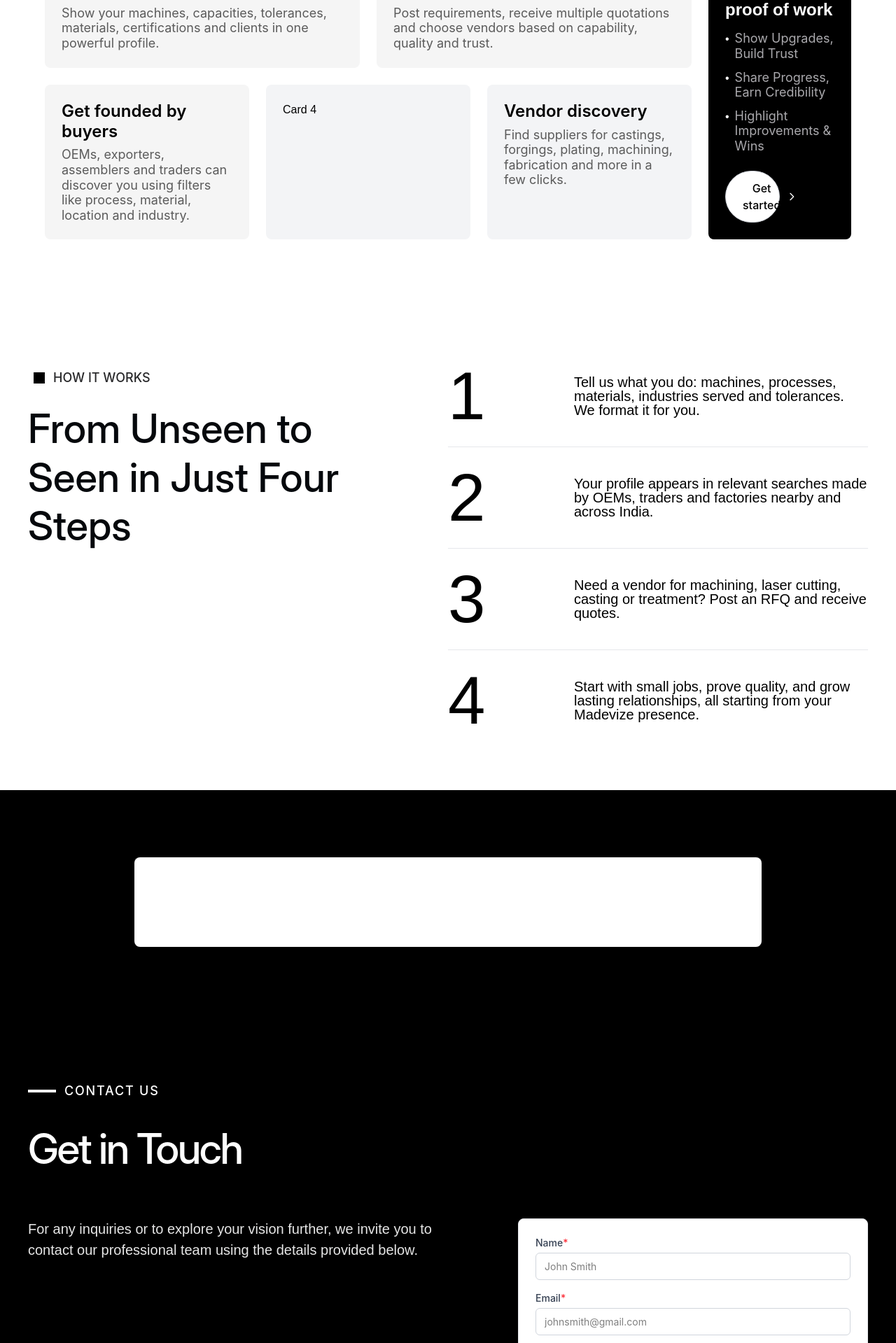
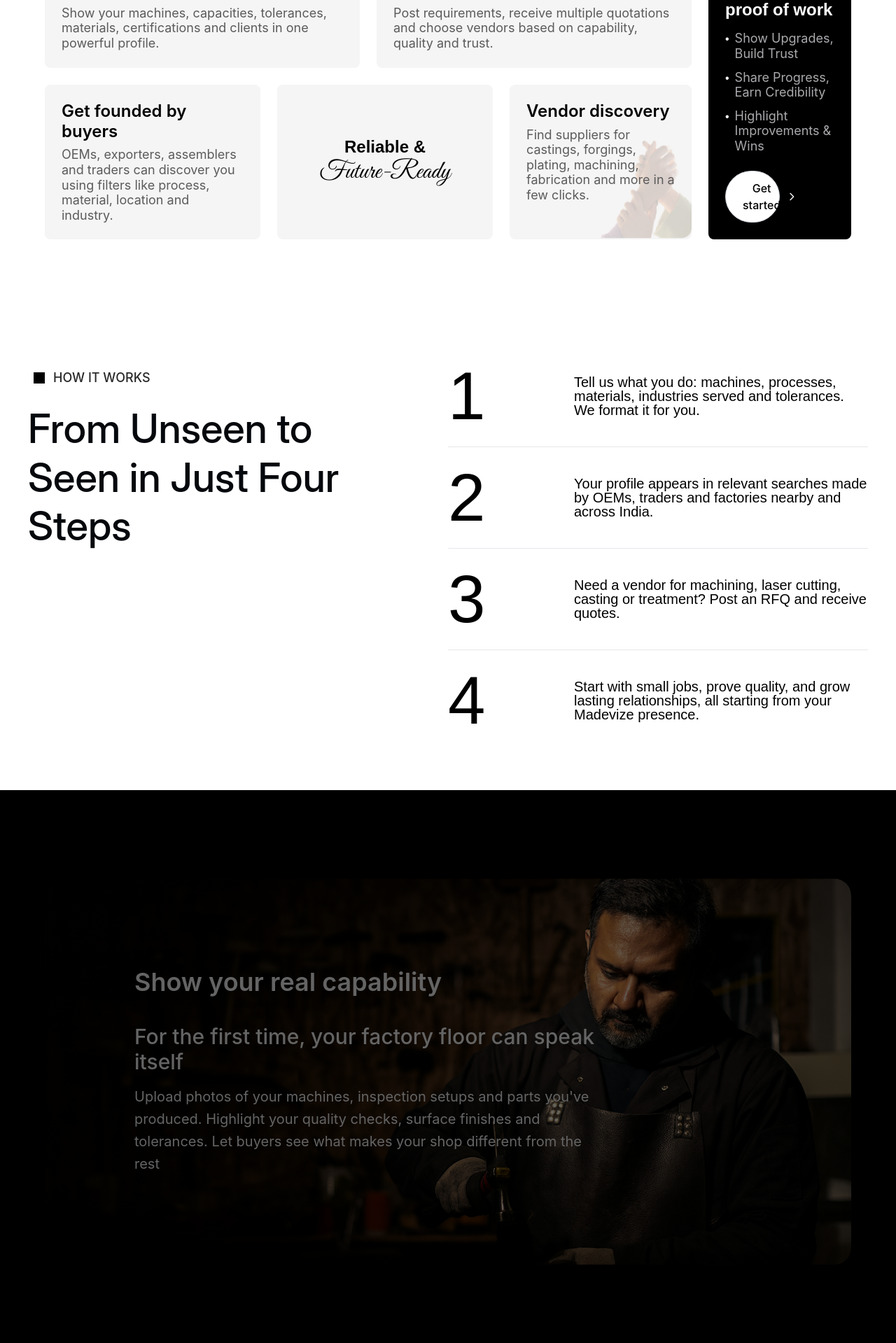
Before and after one commit to udhavm47/madewize-frontend, a React (Vite) app: page / in a window 1280 px wide. Shown: the part 2301-4220 px from the top of the page at 70% size. Built offline with nearby package versions, Linux system fonts and the light colour scheme.

Commit message:
updated code

```diff
--- a/index.html
+++ b/index.html
@@ -4,7 +4,12 @@
     <meta charset="UTF-8" />
     <link rel="icon" type="image/svg+xml" href="/madevize.ico" />
     <meta name="viewport" content="width=device-width, initial-scale=1.0" />
-    <title>Madevize</title>
+    <link rel="preconnect" href="https://fonts.googleapis.com">
+    <link rel="preconnect" href="https://fonts.gstatic.com" crossorigin>
+    <link href="https://fonts.googleapis.com/css2?family=Great+Vibes&display=swap" rel="stylesheet">
+    <meta name="description" content="Madevize helps manufacturing businesses get discovered, build trust, and connect with buyers and vendors through verified profiles, smart search, and RFRQ tools." />
+    <title>Madevize — Digital Presence Platform for India’s Industrial & B2B Manufacturers
+    </title>
   </head>
   <body>
     <div id="root"></div>
--- a/src/index.css
+++ b/src/index.css
@@ -1,5 +1,6 @@
 @import "tailwindcss";
 @import url('https://fonts.googleapis.com/css2?family=Inter:wght@100;200;300;400;500;600;700;800;900&display=swap');
+@import url('https://fonts.googleapis.com/css2?family=Great+Vibes&display=swap');
 
 body {
   font-family: 'Inter, Montserrat', sans-serif;
--- a/src/pages/LandingPage.jsx
+++ b/src/pages/LandingPage.jsx
@@ -5,6 +5,8 @@ import { CheckCircleIcon } from '@heroicons/react/24/outline'
 import RegistrationForm from '../components/RegistrationForm'
 import LoginForm from '../components/LoginForm'
 import AnimatedText from '../components/AnimatedText'
+import card5Image from '../assets/card5.png'
+import bgnewImage from '../assets/bgnew.png'
 
 const LandingPage = ({ onLoginSuccess }) => {
   const navigate = useNavigate()
@@ -17,6 +19,8 @@ const LandingPage = ({ onLoginSuccess }) => {
   const cardsSectionRef = useRef(null)
   const [isHowItWorksSectionVisible, setIsHowItWorksSectionVisible] = useState(false)
   const howItWorksSectionRef = useRef(null)
+  const [isImageSectionVisible, setIsImageSectionVisible] = useState(false)
+  const imageSectionRef = useRef(null)
   const [counter1, setCounter1] = useState(0)
   const [counter2, setCounter2] = useState(0)
   const [counter3, setCounter3] = useState(0)
@@ -267,6 +271,34 @@ const LandingPage = ({ onLoginSuccess }) => {
     }
   }, [])
 
+  // Intersection Observer for image section - scroll-based animation
+  useEffect(() => {
+    const handleScroll = () => {
+      if (!imageSectionRef.current) return
+
+      const rect = imageSectionRef.current.getBoundingClientRect()
+      const windowHeight = window.innerHeight
+
+      // Calculate when section enters viewport
+      const sectionTop = rect.top
+      const sectionHeight = rect.height
+
+      // Start animation when section is 20% visible
+      if (sectionTop < windowHeight * 0.8 && sectionTop + sectionHeight > 0) {
+        setIsImageSectionVisible(true)
+      } else {
+        setIsImageSectionVisible(false)
+      }
+    }
+
+    window.addEventListener('scroll', handleScroll, { passive: true })
+    handleScroll() // Check initial state
+
+    return () => {
+      window.removeEventListener('scroll', handleScroll)
+    }
+  }, [])
+
   // Counter animations for "How It Works" section
   useEffect(() => {
     if (!isHowItWorksSectionVisible) {
@@ -771,30 +803,50 @@ const LandingPage = ({ onLoginSuccess }) => {
               </div>
               {/* Card 4 */}
               <div
-                className="bg-gray-100 rounded-lg p-5 md:p-6 lg:p-6 flex-1 min-h-[150px]"
+                className="bg-[#F5F5F5] rounded-lg p-5 md:p-6 lg:p-6 flex-1 min-h-[150px] flex items-center justify-center"
             style={{
                   transform: isCardsSectionVisible ? 'translateY(0)' : 'translateY(-50px)',
                   opacity: isCardsSectionVisible ? 1 : 0,
                   transition: `transform 1.5s cubic-bezier(0.34, 1.56, 0.64, 1) 0.3s, opacity 1.5s ease 0.3s`
             }}
           >
-                <p className="text-black">Card 4</p>
+                <h3 className="text-black font-semibold text-[36px] md:text-xl lg:text-[24px] text-center" style={{ lineHeight: '1.2' }}>
+                  <span style={{ fontFamily: '"Geist", "Geist Placeholder", sans-serif' }}>Reliable &</span><br></br><span className="font-normal" style={{ fontFamily: "'Great Vibes', sans-serif", fontSize: '36px' }}>Future-Ready</span>
+                </h3>
               </div>
               {/* Card 5 */}
               <div
-                className="bg-gray-100 rounded-lg p-5 md:p-6 lg:p-6 flex-1 min-h-[150px]"
+                className="bg-[#F5F5F5] rounded-lg flex-1 min-h-[150px] relative overflow-hidden"
               style={{
                   transform: isCardsSectionVisible ? 'translateY(0)' : 'translateY(-50px)',
                   opacity: isCardsSectionVisible ? 1 : 0,
                   transition: `transform 1.5s cubic-bezier(0.34, 1.56, 0.64, 1) 0.3s, opacity 1.5s ease 0.3s`
                 }}
               >
+                <div className="p-5 md:p-6 lg:p-6 relative z-10">
                   <h3 className="text-black font-semibold mb-2 text-lg md:text-xl lg:text-[24px]" style={{ fontFamily: 'Inter, sans-serif', lineHeight: '1.2' }}>
                     Vendor discovery
                   </h3>
                   <p className="text-[#5B5B5B] text-sm md:text-base lg:text-[18px]" style={{ fontFamily: 'Inter, sans-serif', lineHeight: '1.2' }}>
                   Find suppliers for castings, forgings, plating, machining, fabrication and more in a few clicks.
                   </p>
+                </div>
+                <img
+                  src={card5Image}
+                  alt=""
+                  style={{
+                    position: 'absolute',
+                    bottom: 0,
+                    right: 0,
+                    height: 'auto',
+                    width: 'auto',
+                    maxWidth: '50%',
+                    maxHeight: '70%',
+                    objectFit: 'contain',
+                    zIndex: 1,
+                    pointerEvents: 'none'
+                  }}
+                />
             </div>
           </div>
           </div>
@@ -967,9 +1019,43 @@ const LandingPage = ({ onLoginSuccess }) => {
       </section>
 
       {/* Black Background with White Center Div Section */}
-      <section className="relative bg-black flex items-center justify-center w-full px-4 sm:px-6 md:px-8 lg:px-12 xl:px-16 2xl:px-20 py-12 sm:py-16 md:py-20 lg:py-24 xl:py-28 2xl:py-32">
-        <div className="bg-white rounded-lg w-full max-w-4xl p-8 md:p-12 lg:p-16">
-          {/* Content will go here */}
+      <section
+        ref={imageSectionRef}
+        className="relative bg-black flex items-center justify-center w-full px-4 sm:px-6 md:px-8 lg:px-12 xl:px-16 2xl:px-20 py-12 sm:py-16 md:py-20 lg:py-24 xl:py-28 2xl:py-32"
+      >
+        <div className="bg-transparent w-full max-w-6xl p-8 md:p-12 lg:p-16 relative rounded-3xl overflow-hidden" style={{
+          minHeight: '500px',
+          transform: isImageSectionVisible ? 'translateY(0)' : 'translateY(50px)',
+          opacity: isImageSectionVisible ? 1 : 0,
+          transition: 'all 6s cubic-bezier(0.44, 0, 0.56, 1) 0s'
+        }}>
+          <img
+            src={bgnewImage}
+            alt=""
+            className="absolute w-full h-full object-cover rounded-3xl"
+            style={{
+              zIndex: 0,
+              top: 0,
+              left: 0,
+              right: 0,
+              bottom: 0,
+              objectPosition: 'center 20%'
+            }}
+          />
+          <div className="relative z-10 flex flex-col justify-center h-full p-8 md:p-12 lg:p-16">
+            <div className="text-white max-w-2xl">
+              <h1 className="text-white font-semibold mb-4 text-2xl md:text-3xl lg:text-4xl" style={{ fontFamily: 'Inter, sans-serif' }}>
+                Show your real capability
+              </h1>
+              <br></br>
+              <h2 className="text-white font-medium mb-4 text-xl md:text-2xl lg:text-3xl" style={{ fontFamily: 'Inter, sans-serif' }}>
+                For the first time, your factory floor can speak itself
+              </h2>
+              <p className="text-white text-base md:text-lg lg:text-xl" style={{ fontFamily: 'Inter, sans-serif', lineHeight: '1.6' }}>
+                Upload photos of your machines, inspection setups and parts you've produced. Highlight your quality checks, surface finishes and tolerances. Let buyers see what makes your shop different from the rest
+              </p>
+            </div>
+          </div>
         </div>
       </section>
 
```
Also changed, not shown: src/assets/bgnew.png (added), src/assets/card5.png (added). Lines whose indentation alone changed are shown as unchanged.
